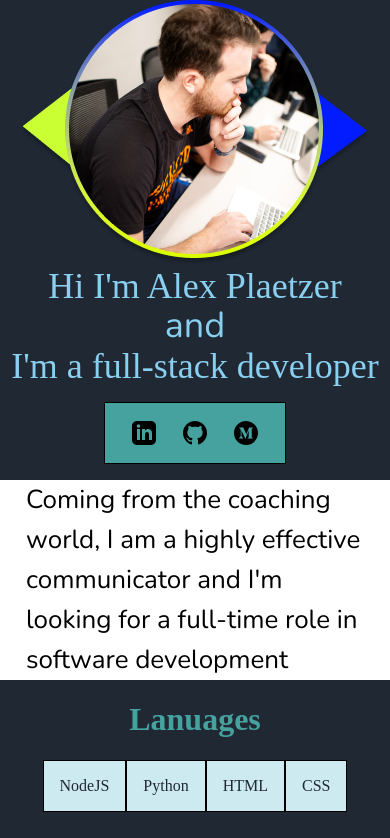
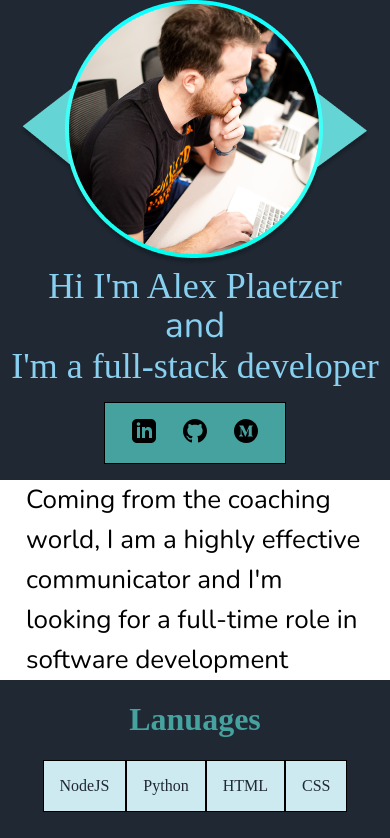
Before and after one commit to plaetzaw/AlexPlaetzerPortfolio, a Next.js app: page / in a window 390 px wide. Shown: the top 838 px of the page. Built offline with nearby package versions, Linux system fonts and the light colour scheme; a web font is replaced by a local one.

Commit message:
Initial mobile build complete

```diff
--- a/pages/components/organisms/HeroBlock.js
+++ b/pages/components/organisms/HeroBlock.js
@@ -41,12 +41,14 @@ const SocialMediaBox = styled.div`
 const HeroBlock = () => {
   return (
     <HeroContainer>
-      <Headshot src='/Headshot.png' />
+      <Headshot src='/AlexHeadshot.png' />
       <Headline>Hi I'm Alex Plaetzer</Headline>
       <Accent>and</Accent>
       <Headline>I'm a full-stack developer</Headline>
       <SocialMediaBox>
-        <LinkedIn /> <GitHub /> <Medium />
+        <a href='https://www.linkedin.com/in/alexplaetzer/' target='_blank' rel='noreferrer'><LinkedIn /></a>
+        <a href='https://github.com/plaetzaw' target='_blank' rel='noreferrer'><GitHub /></a>
+        <a href='https://medium.com/@plaetzaw' target='_blank' rel='noreferrer'><Medium /></a>
       </SocialMediaBox>
     </HeroContainer>
   )
--- a/pages/components/organisms/ProjectBlock.js
+++ b/pages/components/organisms/ProjectBlock.js
@@ -35,7 +35,7 @@ const Projects = [
 
 const ProjectsMap = Projects.map((project) => {
   const Wrapper = styled.div`
-  padding: 1em;
+  padding: 0.5em 1em 0.5em 1em;
   align-items: center;
   `
 
```
Also changed, not shown: public/AlexHeadshot.png (added).
